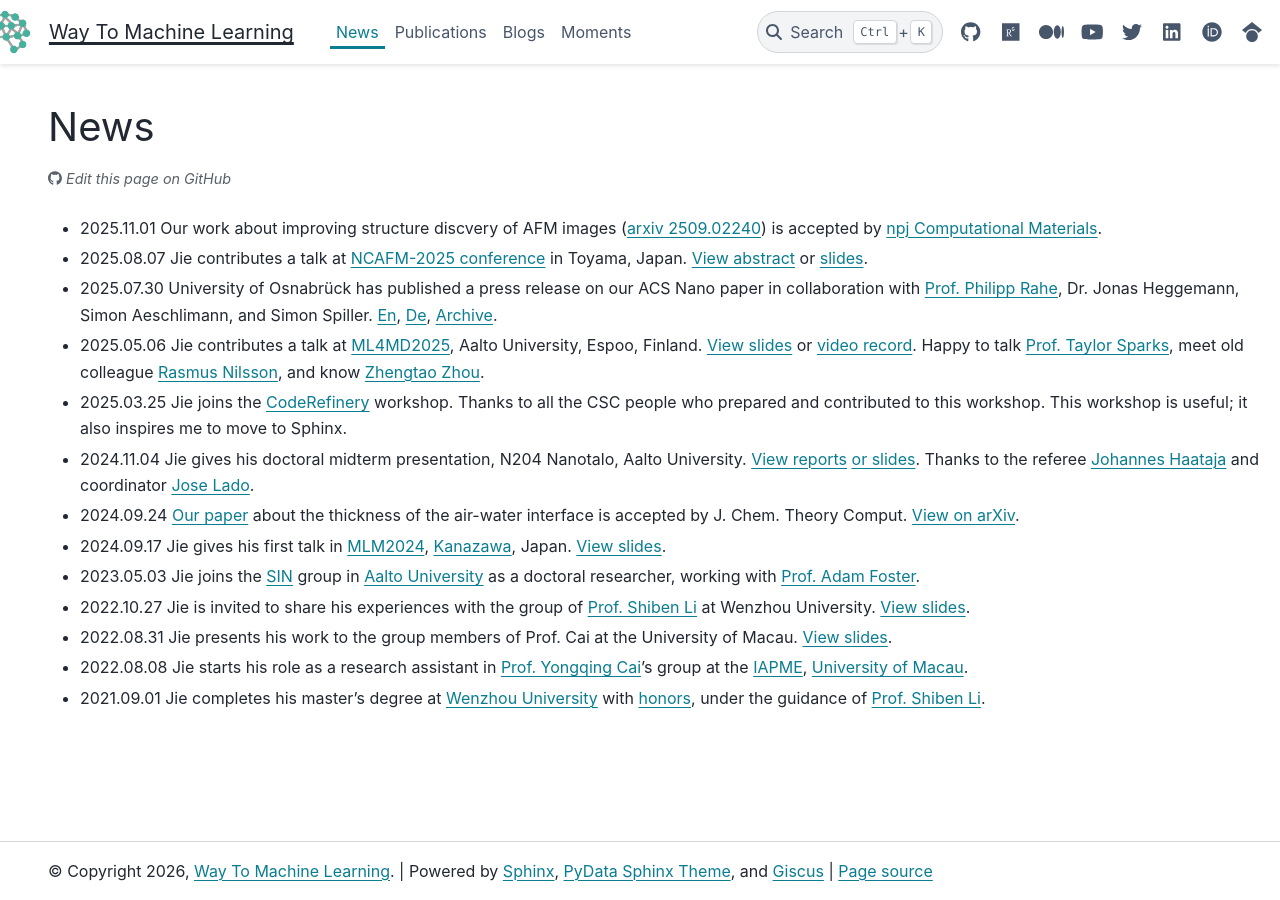
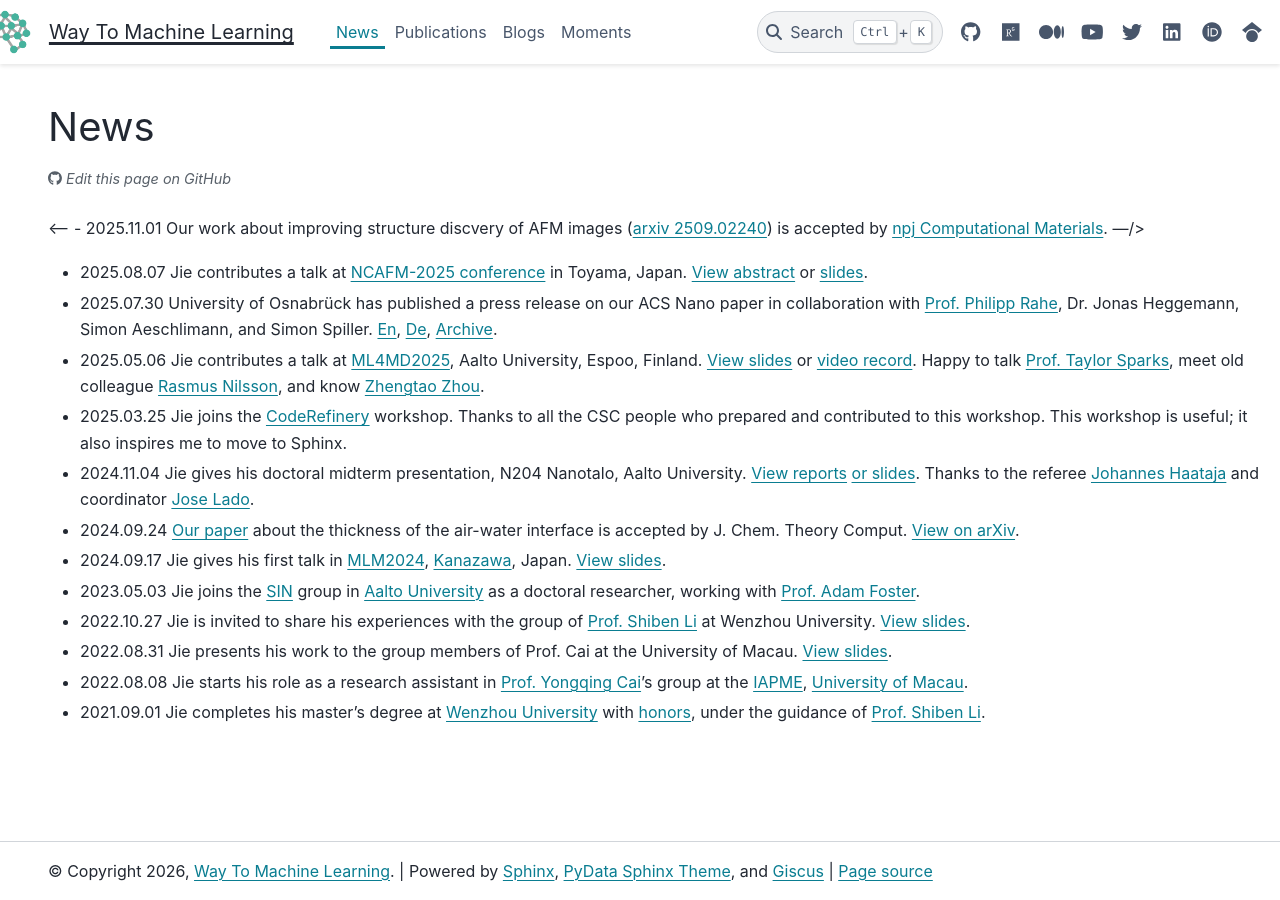
Before and after one commit to way2ml/way2ml.github.io, a Sphinx documentation site: the page built from doc/news.md, in a window 1280 px wide. Built offline with Sphinx 7.4.7 and the PyData theme 0.15.4, drawn with Linux system fonts in a browser that asks for light colours.

Commit message:
Fix formatting in news.md for AFM images entry
Corrected formatting issue in news entry about AFM images acceptance.

```diff
--- a/doc/news.md
+++ b/doc/news.md
@@ -1,5 +1,5 @@
 # News
-- 2025.11.01 Our work about improving structure discvery of AFM images ([arxiv 2509.02240](https://arxiv.org/abs/2509.02240)) is accepted by [npj Computational Materials](https://www.nature.com/npjcompumats/).
+<-- - 2025.11.01 Our work about improving structure discvery of AFM images ([arxiv 2509.02240](https://arxiv.org/abs/2509.02240)) is accepted by [npj Computational Materials](https://www.nature.com/npjcompumats/).  ---/>
 - 2025.08.07 Jie contributes a talk at [NCAFM-2025 conference](https://www.nims.go.jp/group/Nanoprobe/NC-AFM2025/Index.html) in Toyama, Japan. [View abstract](https://www.nims.go.jp/group/Nanoprobe/NC-AFM2025/Abstract/S11-2_Jie%20Huang.pdf) or [slides](https://raw.githubusercontent.com/HuangJiaLian/DataBase0/master/uploads/NCAFM_Jie_Huang.pdf).
 - 2025.07.30 University of Osnabrück has published a press release  on our ACS Nano paper in collaboration with [Prof. Philipp Rahe](https://www.humboldt-foundation.de/en/connect/explore-the-humboldt-network/singleview/1147643/dr-philipp-rahe), Dr. Jonas Heggemann, Simon Aeschlimann, and Simon Spiller. [En](https://www.uni-osnabrueck.de/en/campus-life/university-news/news-detail-page/2025/07/physiker-der-uni-osnabrueck-erklaeren-bislang-unbekannten-mikroskopischen-mechanismus), [De](https://www.uni-osnabrueck.de/campusleben/uni-news/detailseite-news/2025/07/physiker-der-uni-osnabrueck-erklaeren-bislang-unbekannten-mikroskopischen-mechanismus), [Archive](https://raw.githubusercontent.com/HuangJiaLian/DataBase0/master/uploads/2025-07-30-ACSNANO.png).
 - 2025.05.06 Jie contributes a talk at [ML4MD2025](https://sites.utu.fi/ml4md2025/), Aalto University, Espoo, Finland. [View slides](http://raw.githubusercontent.com/HuangJiaLian/DataBase0/refs/heads/master/uPic/2025-05-07-20-50-slide.pdf) or [video record](https://youtu.be/bmc2ZaMUvgo?si=iO6RSa9OHEOmCvMY). Happy to talk [Prof. Taylor Sparks](https://profiles.faculty.utah.edu/u0203991), meet old colleague [Rasmus Nilsson](https://orcid.org/0009-0004-9618-2562), and know [Zhengtao Zhou](https://www.researchgate.net/profile/Zhengtao-Zhou-2).
```
